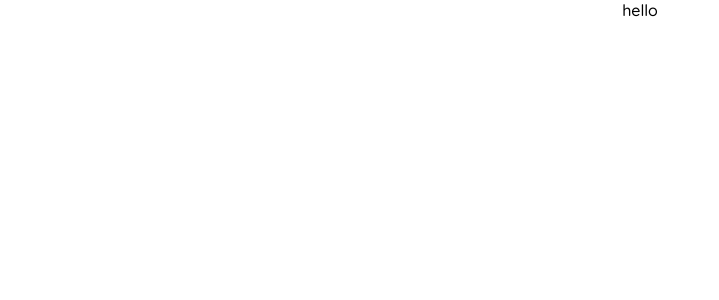
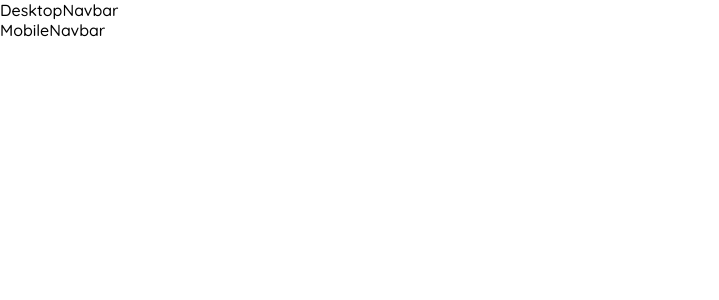
Before and after one commit to LillianLuzinsky/letter-jumble, a React (Create React App) app: page / in a window 1280 px wide. Shown: the top 300 px of the page, without its empty margins (0-719 px from the left). Built offline with nearby package versions, Linux system fonts and the light colour scheme.

Commit message:
created Navbar components

```diff
--- a/src/App.js
+++ b/src/App.js
@@ -1,11 +1,10 @@
 import React from 'react';
-import './App.css';
+import Navbar from './components/Navigation/Navbar'
+
 
 function App() {
   return (
-    <div className="App">
-      hello
-    </div>
+    <Navbar/>
   );
 }
 
--- /dev/null
+++ b/src/components/Navigation/DesktopNavbar.js
@@ -0,0 +1,11 @@
+import React from 'react'
+
+const DesktopNavbar = () => {
+  return(
+    <div>
+      DesktopNavbar
+    </div>
+  )
+}
+
+export default DesktopNavbar
--- /dev/null
+++ b/src/components/Navigation/MobileNavbar.js
@@ -0,0 +1,11 @@
+import React from 'react'
+
+const MobileNavbar = () => {
+  return (
+    <div>
+      MobileNavbar
+    </div>
+  )
+}
+
+export default MobileNavbar
--- /dev/null
+++ b/src/components/Navigation/Navbar.js
@@ -0,0 +1,16 @@
+import React, { Component } from 'react'
+import DesktopNavbar from  './DesktopNavbar'
+import MobileNavbar from './MobileNavbar'
+
+class Navbar extends Component {
+  render() {
+    return (
+      <div>
+        <DesktopNavbar/>
+        <MobileNavbar/>
+      </div>
+    )
+  }
+}
+
+export default Navbar
```
